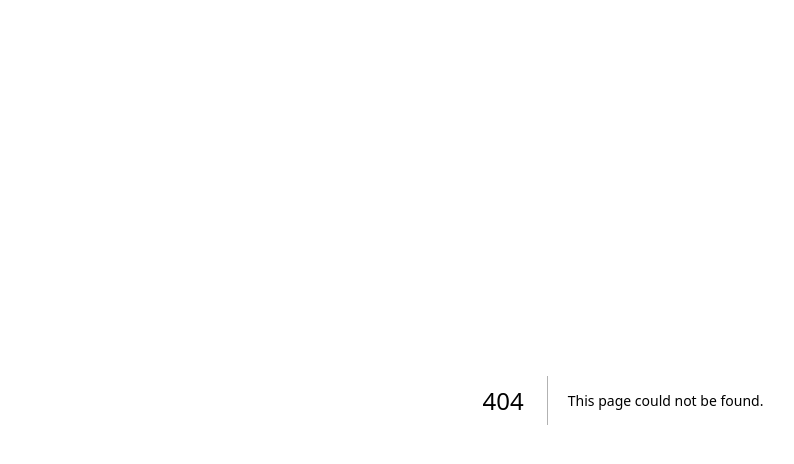
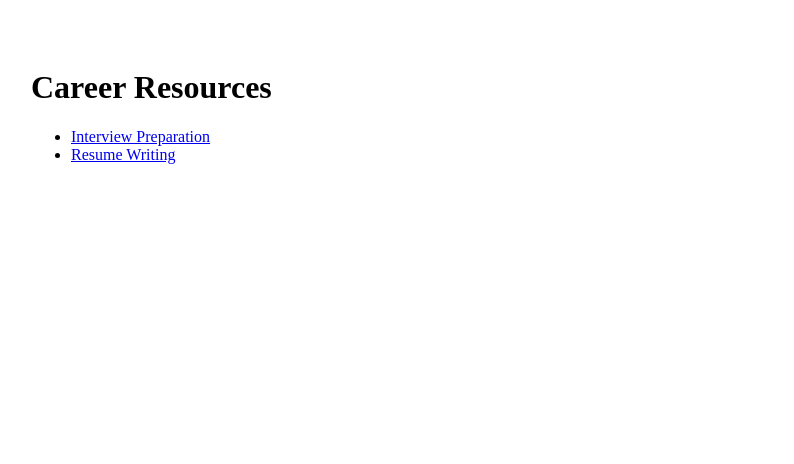
Before and after one commit to lova0492/freeresumeai, a Next.js app: page /resumeai/pages/components/pages/pages/career in a window 1280 px wide. Before the commit this address had no page. Shown: the top 464 px of the page, without its empty margins (17-811 px from the left). Built offline with nearby package versions, Linux system fonts and the light colour scheme.

Commit message:
Add CareerHome component with resources links

```diff
--- /dev/null
+++ b/pages/pages/components/pages/pages/career/index.tsx
@@ -0,0 +1,18 @@
+import Link from 'next/link';
+
+export default function CareerHome() {
+  return (
+    <main style={{ padding: 40 }}>
+      <h1>Career Resources</h1>
+
+      <ul>
+        <li>
+          <Link href="/career/interview-preparation">Interview Preparation</Link>
+        </li>
+        <li>
+          <Link href="/career/resume-writing">Resume Writing</Link>
+        </li>
+      </ul>
+    </main>
+  );
+}
```
